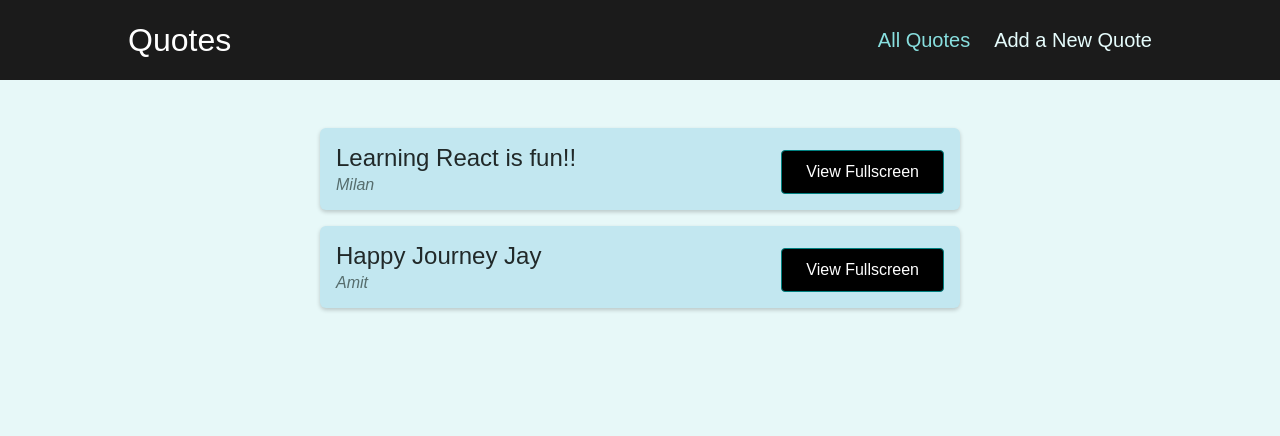
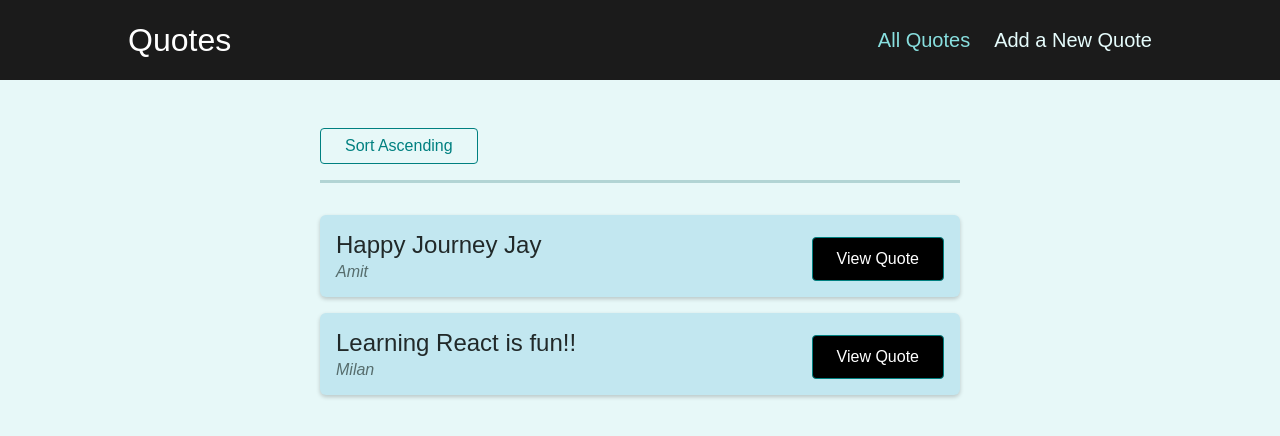
Before and after one commit to Milan-960/Quote-App, a React (Create React App) app: page /quotes in a window 1280 px wide. Shown: the top 436 px of the page. Built offline with nearby package versions, Linux system fonts and the light colour scheme.

Commit message:
COMMENTS FORM ADDED

```diff
--- a/src/App.js
+++ b/src/App.js
@@ -3,6 +3,7 @@ import AllQuotes from "./pages/AllQuotes";
 import NewQutoes from "./pages/NewQuotes";
 import QuoteDetail from "./pages/QuoteDetail";
 import Layout from "./components/layout/Layout";
+import NotFound from "./pages/NotFound";
 
 function App() {
   return (
@@ -14,11 +15,14 @@ function App() {
         <Route path="/quotes" exact>
           <AllQuotes />
         </Route>
-        <Route path="/quotes/:quotelist">
+        <Route path="/quotes/:quoteList">
           <QuoteDetail />
         </Route>
         <Route path="/newquotes">
           <NewQutoes />
+        </Route>
+        <Route path="*">
+          <NotFound />
         </Route>
       </Switch>
     </Layout>
--- a/src/components/comments/Comments.js
+++ b/src/components/comments/Comments.js
@@ -1,7 +1,7 @@
-import { useState } from 'react';
+import { useState } from "react";
 
-import classes from './Comments.module.css';
-import NewCommentForm from './NewCommentForm';
+import classes from "./Comments.module.css";
+import NewCommentForm from "./NewCommentForm";
 
 const Comments = () => {
   const [isAddingComment, setIsAddingComment] = useState(false);
@@ -14,12 +14,12 @@ const Comments = () => {
     <section className={classes.comments}>
       <h2>User Comments</h2>
       {!isAddingComment && (
-        <button className='btn' onClick={startAddCommentHandler}>
-          Add a Comment
+        <button className="btn" onClick={startAddCommentHandler}>
+          Add a Comments
         </button>
       )}
       {isAddingComment && <NewCommentForm />}
-      <p>Comments...</p>
+      <p>👆🏻 we whould like to received comments from you ☝🏻</p>
     </section>
   );
 };
--- a/src/components/quotes/QuoteForm.module.css
+++ b/src/components/quotes/QuoteForm.module.css
@@ -1,5 +1,8 @@
 .form {
   position: relative;
+}
+.lodo {
+  display: none;
 }
 
 .loading {
--- a/src/components/quotes/QuoteItem.js
+++ b/src/components/quotes/QuoteItem.js
@@ -10,8 +10,8 @@ const QuoteItem = (props) => {
         </blockquote>
         <figcaption>{props.author}</figcaption>
       </figure>
-      <Link className="btn" to={`/quotes/${props.id}`}>
-        View Fullscreen
+      <Link className="btn" to={`/quotes/${props.id}/comments`}>
+        View Quote
       </Link>
     </li>
   );
--- a/src/components/quotes/QuoteList.js
+++ b/src/components/quotes/QuoteList.js
@@ -1,13 +1,43 @@
 import { Fragment } from "react";
+import { useHistory, useLocation } from "react-router-dom";
 
 import QuoteItem from "./QuoteItem";
 import classes from "./QuoteList.module.css";
 
+const sortQuotes = (quotes, ascending) => {
+  return quotes.sort((quoteA, quoteB) => {
+    if (ascending) {
+      return quoteA.id > quoteB.id ? 1 : -1;
+    } else {
+      return quoteA.id < quoteB.id ? 1 : -1;
+    }
+  });
+};
+
 const QuoteList = (props) => {
+  const history = useHistory();
+
+  const location = useLocation();
+
+  const queryParams = new URLSearchParams(location.search);
+
+  const isSortingAscending = queryParams.get("sort") === "asc";
+
+  const sortedQuotes = sortQuotes(props.quotes, isSortingAscending);
+
+  const changeShortingHandler = () => {
+    history.push("/quotes?sort=" + (isSortingAscending ? "desc" : "asc"));
+  };
+
   return (
     <Fragment>
+      <div className={classes.sorting}>
+        <button onClick={changeShortingHandler}>
+          Sort {isSortingAscending ? "Descending" : "Ascending"}
+        </button>
+      </div>
       <ul className={classes.list}>
-        {props.quotes.map((quote) => (
+        {sortedQuotes.map((quote) => (
           <QuoteItem
             key={quote.id}
             id={quote.id}
--- a/src/pages/NotFound.js
+++ b/src/pages/NotFound.js
@@ -1,5 +1,9 @@
 const NotFound = () => {
-  return;
+  return (
+    <div className="centered">
+      <p> Page Not Found!</p>
+    </div>
+  );
 };
 
 export default NotFound;
--- a/src/pages/QuoteDetail.js
+++ b/src/pages/QuoteDetail.js
@@ -1,7 +1,7 @@
 import { Fragment } from "react";
 import { useParams, Route } from "react-router-dom";
+import HighlightedQuote from "../components/quotes/HighlightedQuote";
 import Comments from "../components/comments/Comments";
-import HighlightedQuote from "../components/quotes/HighlightedQuote";
 
 const Dummy_Quotes = [
   { id: "m1", author: "Milan", text: "Learning React is fun!!" },
@@ -10,16 +10,16 @@ const Dummy_Quotes = [
 
 const QuoteDetail = () => {
   const params = useParams();
-  const quote = Dummy_Quotes.find((quote) => quote.id === params.quotelist);
+  const quote = Dummy_Quotes.find((quote) => quote.id === params.quoteList);
 
   if (!quote) {
-    return <p> No Qute Found!!</p>;
+    return <p> No Quote Found!!</p>;
   }
 
   return (
     <Fragment>
       <HighlightedQuote text={quote.text} author={quote.author} />
-      <Route path={`/quotes/${params.quoteId}/comments`}>
+      <Route path={`/quotes/${params.quoteList}/comments`}>
         <Comments />
       </Route>
     </Fragment>
```
Also changed, not shown: 1 other file (tests, documents, lock files or other folders).
